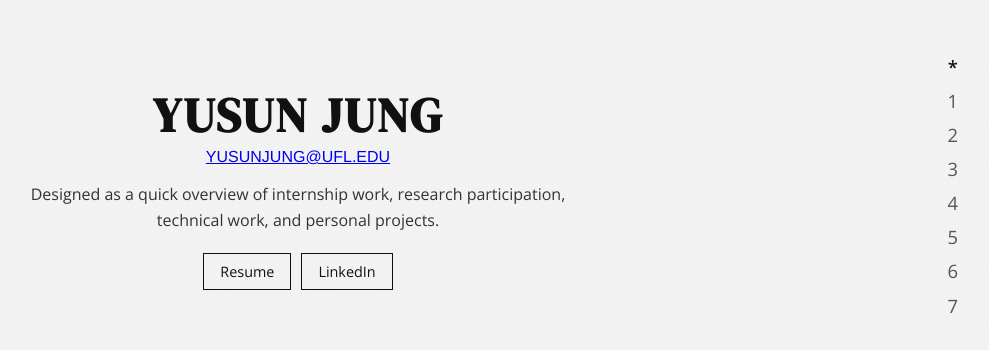
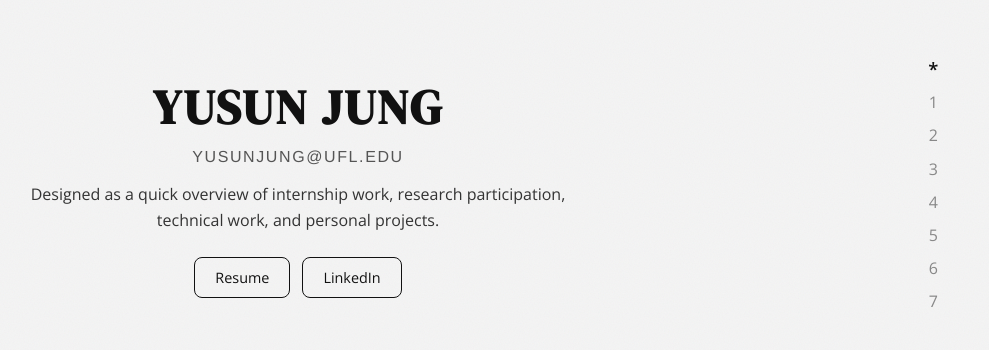
Before and after one commit to yu-sun228/yu-sun228.github.io, a plain HTML site: page index.html in a window 1280 px wide. Shown: the part 214-564 px from the top of the page, without its empty margins (278-1267 px from the left). Drawn offline with nearby package versions, Linux system fonts and the light colour scheme.

Commit message:
Update style.css

```diff
--- a/style.css
+++ b/style.css
@@ -58,6 +58,21 @@ section {
     font-size: 3rem;
     letter-spacing: 0.05em;
     text-transform: uppercase;
+    text-align: center;
+}
+
+.email-link {
+    display: inline-block;
+    margin-top: 0.5rem;
+    font-size: 1rem;
+    letter-spacing: 0.1em;
+    color: #555;
+    text-decoration: none;
+    transition: color 0.15s ease;
+}
+
+.email-link:hover {
+    color: #111;
 }
 
 .hero-intro {
@@ -110,14 +125,15 @@ section {
 .btn-group {
     display: flex;
     flex-wrap: wrap;
-    gap: 10px;
-    margin-top: 1.25rem;
+    gap: 12px;
+    margin-top: 1.5rem;
 }
 
 .btn {
     display: inline-block;
-    padding: 8px 16px;
+    padding: 10px 20px;
     border: 1px solid #111;
+    border-radius: 8px; /* Use 999px if you prefer full pill buttons */
     color: #111;
     background-color: transparent;
     text-decoration: none;
@@ -133,28 +149,30 @@ section {
 /* SIDE NAVIGATION */
 #side-nav {
     position: fixed;
-    right: 2.75rem;
+    right: 5vw;
     top: 50%;
     transform: translateY(-50%);
     display: flex;
     flex-direction: column;
-    gap: 12px;
+    align-items: center;
+    gap: 14px;
     z-index: 10;
 }
 
 .nav-link {
-    color: #555;
+    color: #888;
     text-decoration: none;
-    font-size: 1.15rem;
+    font-size: 1.25rem;
     line-height: 1.2;
     text-align: center;
-    transition: color 0.12s ease;
+    transition: color 0.15s ease, transform 0.15s ease;
 }
 
 .nav-link:hover,
 .nav-link.active {
     color: #111;
     font-weight: 700;
+    transform: scale(1.15);
 }
 
 /* MOBILE ADJUSTMENTS */
@@ -174,7 +192,13 @@ section {
 
     #side-nav {
         right: 1.25rem;
+        gap: 10px;
     }
+
+    .nav-link {
+        font-size: 1.05rem;
+    }
+}
 
     .nav-link {
         font-size: 1rem;
```
